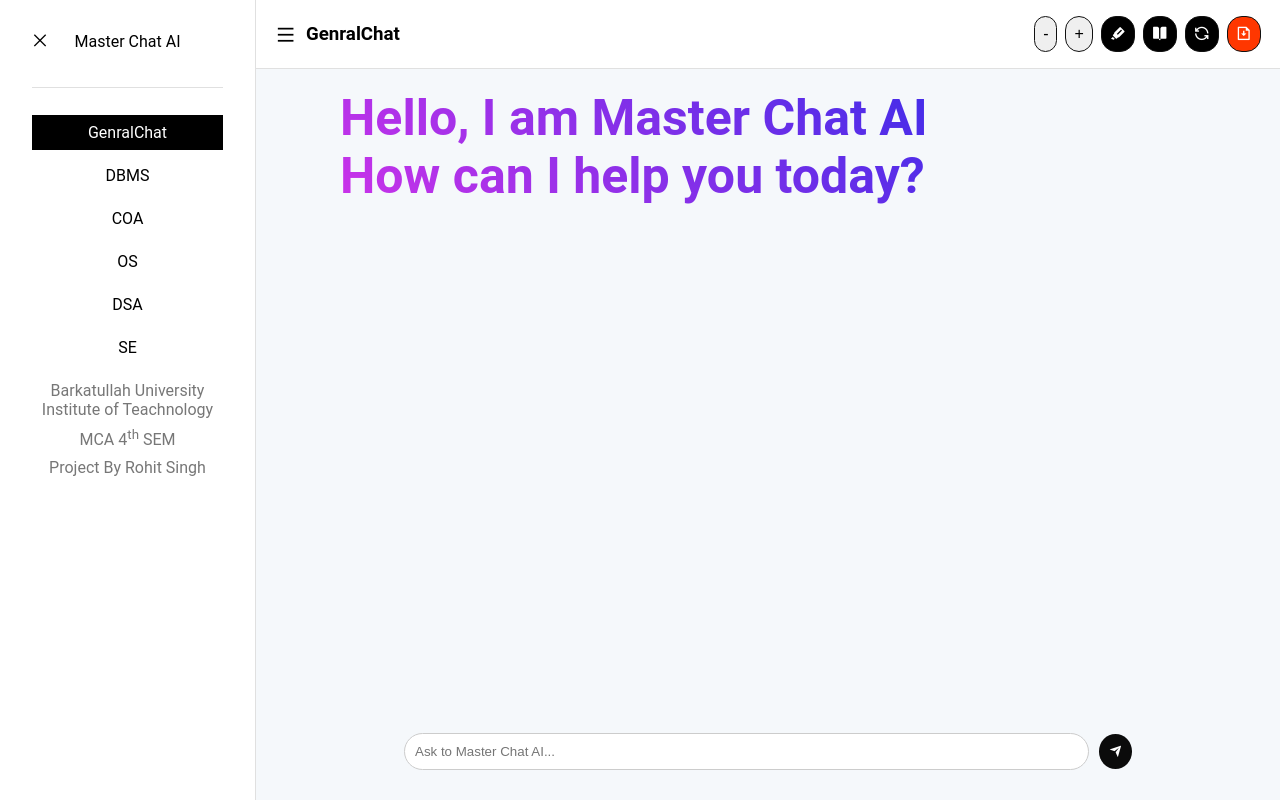
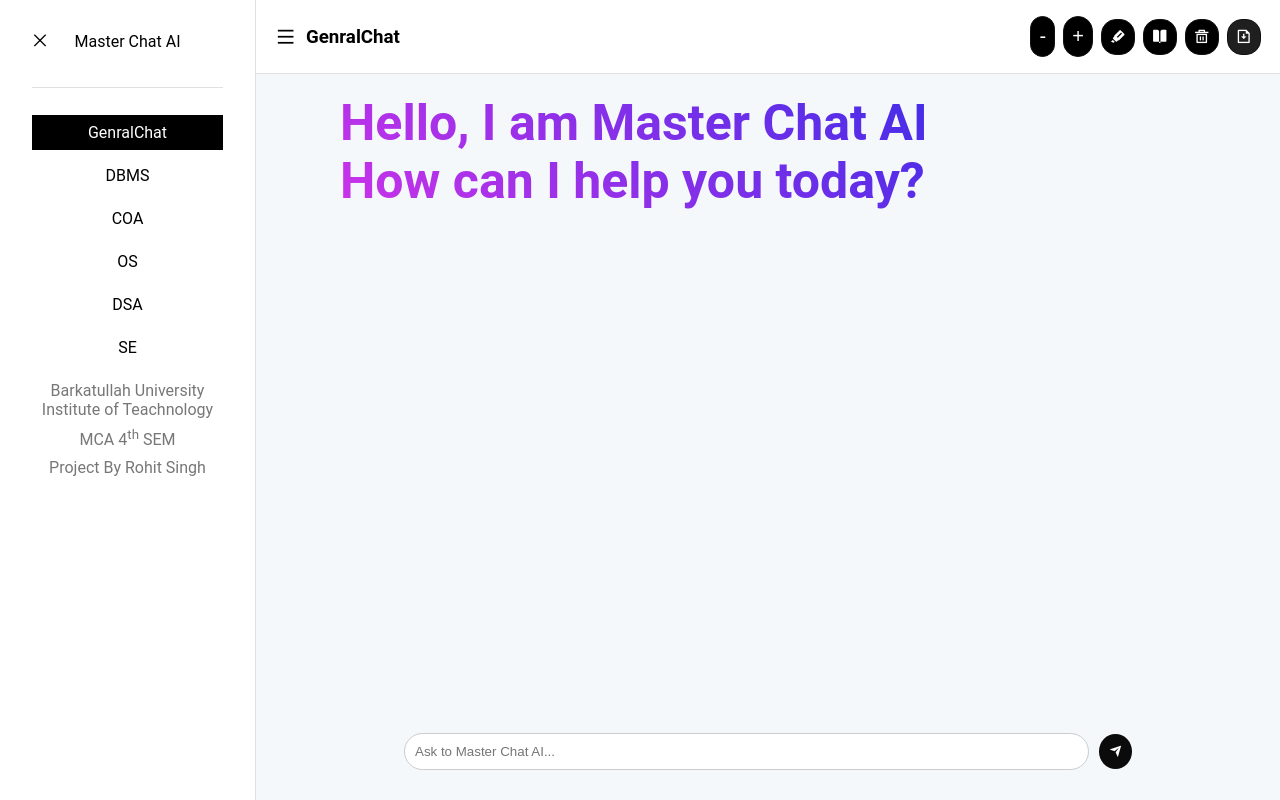
Before and after one commit to RohitSinghThakur2001/MasterChat-AI, a plain HTML site: page index.html in a window 1280 px wide. Drawn offline with nearby package versions, Linux system fonts and the light colour scheme.

Commit message:
Update index.html

```diff
--- a/index.html
+++ b/index.html
@@ -53,12 +53,12 @@
             <h3 id="subName"></h3>
             </div>
             <div class="right-navbar-right">
-              <button id="diceaseFontSize" title="dicease Font Size" onclick="dicreaseSize()">-</button>
-              <button id="inceaseFontSize" title="Incease Font Size" onclick="increaseSize()">+</button>
+              <button id="diceaseFontSize" title="dicease Font Size" onclick="dicreaseSize()" style="background-color: black; color: #ffff; font-size: 20px;">-</button>
+              <button id="inceaseFontSize" title="Incease Font Size" onclick="increaseSize()" style="background-color: black; color: #ffff; font-size: 20px;">+</button>
               <button id="highlightBtn" class="unselected" title="Highlighter"><i class="ri-mark-pen-fill"></i></button>
               <button id="readerMode" class="unselected" title="Reading Mode"><i class="ri-book-open-fill"></i></button>
-              <button id="resetSync" title="Reset Chat"><i class="ri-loop-left-line"></i></button>
-              <button onclick="saveAsPDF()" style="background-color: rgb(255, 55, 0); color: #ffff;"><i class="ri-file-download-line"></i></button>
+              <button id="resetSync" title="Reset Chat"><i class="ri-delete-bin-5-line"></i></i></button>
+              <button onclick="saveAsPDF()" style="background-color: rgb(32, 31, 31); color: #ffff;"><i class="ri-file-download-line"></i></button>
 
 
             </div>
```
